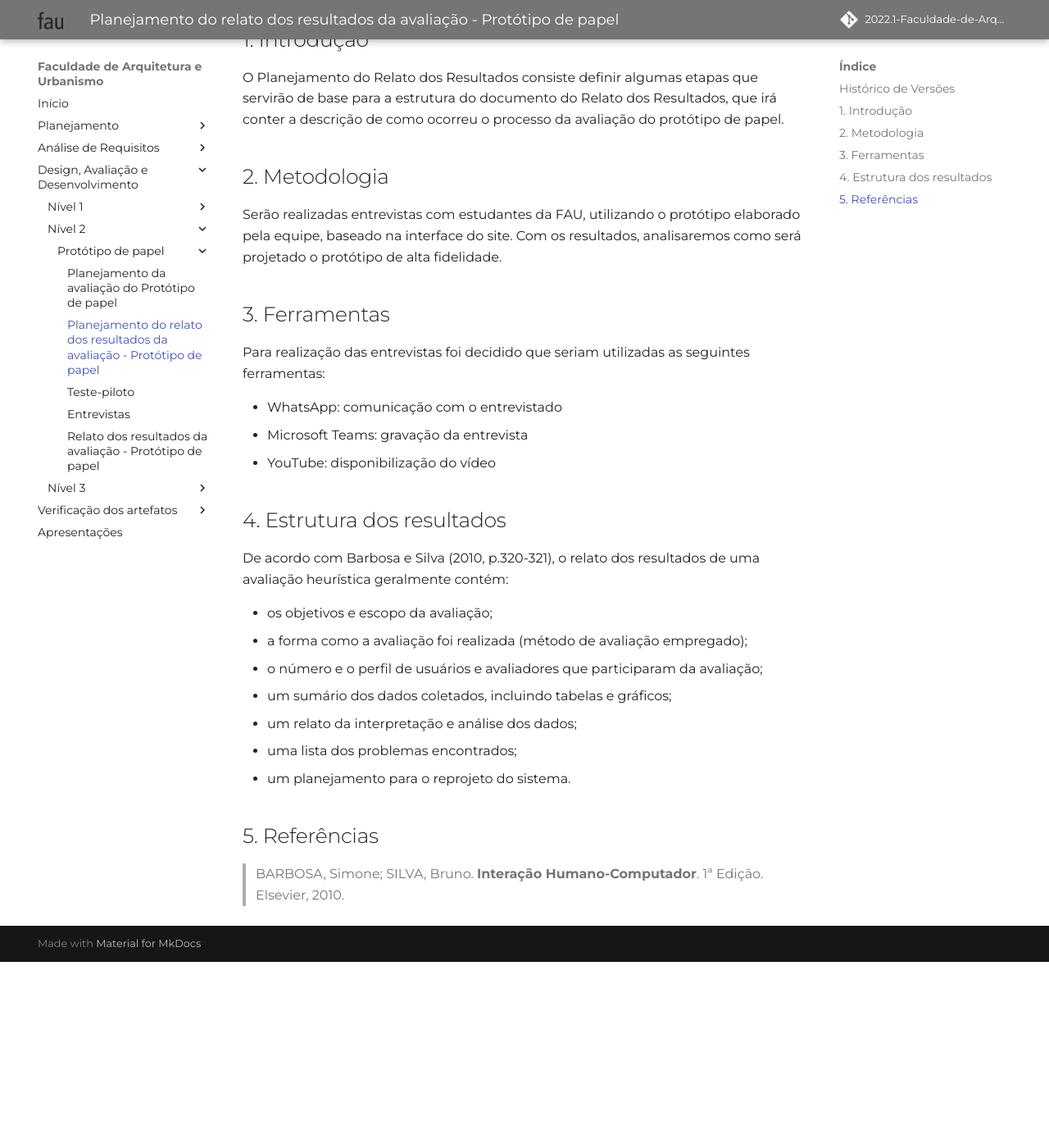
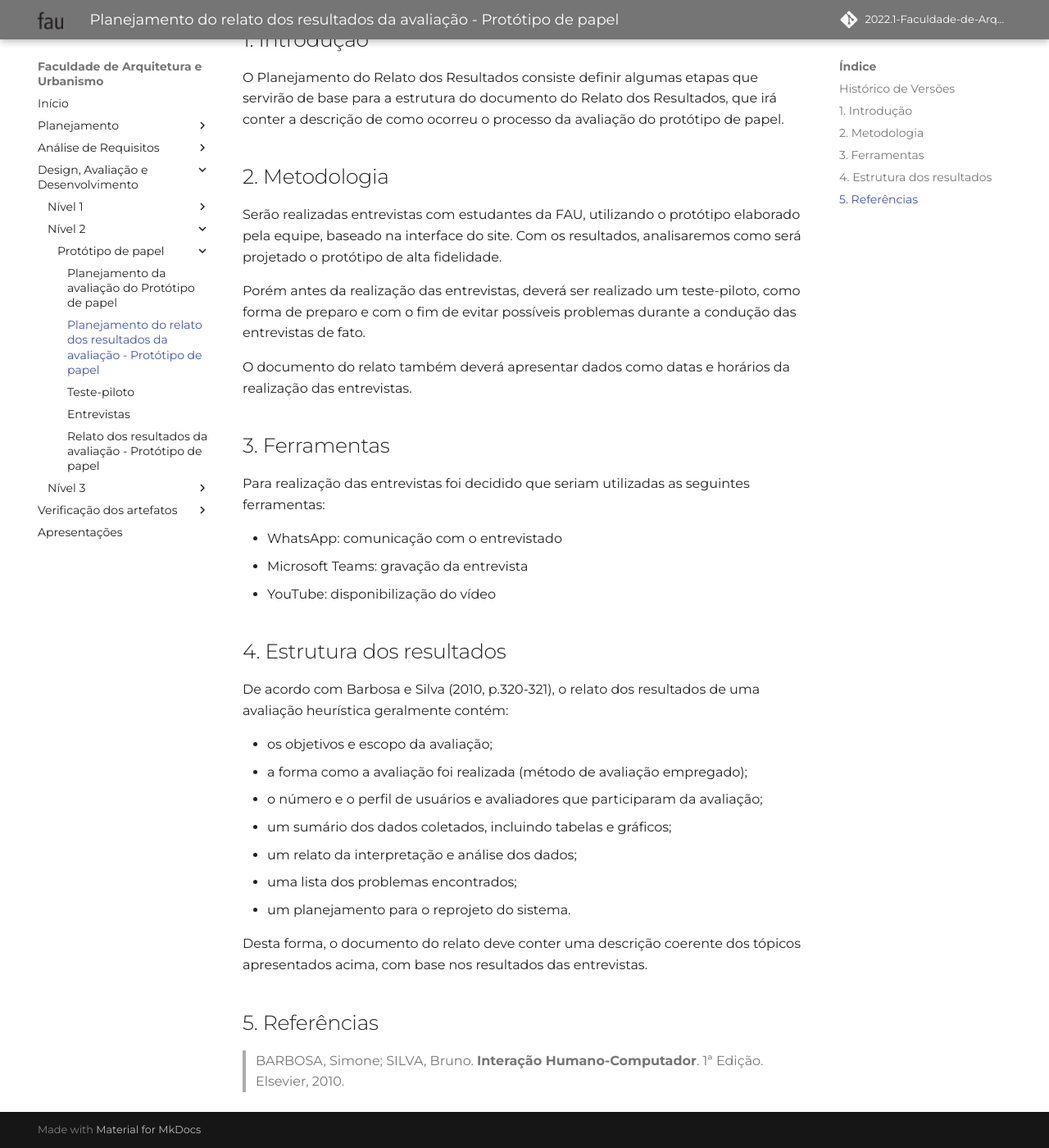
Before and after one commit to Mateusvff/2022.1-Faculdade-de-Arquitetura-e-Urbanismo, an MkDocs documentation site: the page built from docs/designAvalEDesenv/nivel2/prototPapel/planej-relato-result-prot-papel.md, in a window 1280 px wide and 1400 px high, scrolled down 525 px. Shown: the whole window at 82% size. Built offline with MkDocs 1.6.1 and Material for MkDocs 9.7.7, drawn with Linux system fonts in a browser that asks for light colours; some web fonts are replaced; comment, search, counter and statistics services are not loaded; before the commit the page ends 1698 px from its top, so only the background shows below that.

Commit message:
:repeat: correções nos documentos

```diff
--- a/docs/designAvalEDesenv/nivel2/prototPapel/planej-relato-result-prot-papel.md
+++ b/docs/designAvalEDesenv/nivel2/prototPapel/planej-relato-result-prot-papel.md
@@ -14,6 +14,10 @@ O Planejamento do Relato dos Resultados consiste definir algumas etapas que serv
 
 ## 2. Metodologia
 Serão realizadas entrevistas com estudantes da FAU, utilizando o protótipo elaborado pela equipe, baseado na interface do site. Com os resultados, analisaremos como será projetado o protótipo de alta fidelidade.
+
+Porém antes da realização das entrevistas, deverá ser realizado um teste-piloto, como forma de preparo e com o fim de evitar possíveis problemas durante a condução das entrevistas de fato.
+
+O documento do relato também deverá apresentar dados como datas e horários da realização das entrevistas.
 
 ## 3. Ferramentas
 
@@ -35,6 +39,8 @@ De acordo com Barbosa e Silva (2010, p.320-321), o relato dos resultados de uma
 * uma lista dos problemas encontrados;
 * um planejamento para o reprojeto do sistema.
 
+Desta forma, o documento do relato deve conter uma descrição coerente dos tópicos apresentados acima, com base nos resultados das entrevistas.
+
 ## 5. Referências
 
 > BARBOSA, Simone; SILVA, Bruno. **Interação Humano-Computador**. 1ª Edição. Elsevier, 2010.
```
Also changed, not shown: docs/designAvalEDesenv/nivel2/prototPapel/relato-result-prot-papel.md (+1 -1 lines).
